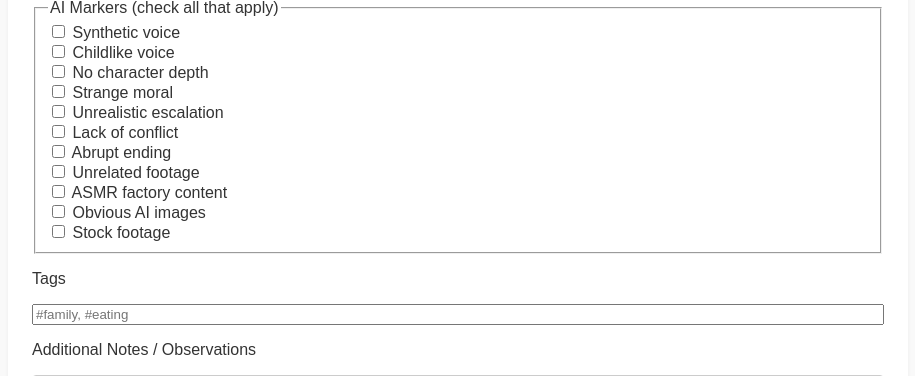
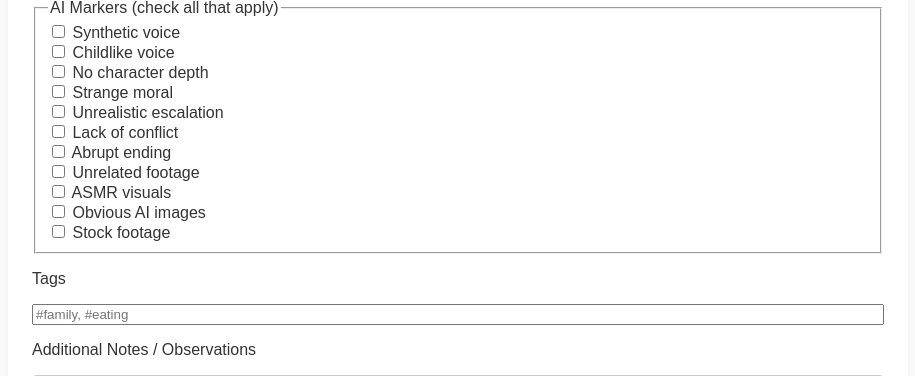
Before and after one commit to AI-STORIES-ERC/youtube-narratology, a Flask app: template templates/note.html in a window 1280 px wide. Shown: the part 1272-1648 px from the top of the page, without its empty margins (182-1097 px from the left). Run offline with Flask 3, Linux system fonts and the light colour scheme; the template is opened without the code that fills it, so the values that code supplies are empty; some libraries are stand-ins or nearby versions.

Commit message:
Change ASMR factory images to ASMR visuals

```diff
--- a/templates/note.html
+++ b/templates/note.html
@@ -148,7 +148,7 @@
              <div><input type="checkbox" id="marker_unrealistic_escalation" name="ai_markers" value="Unrealistic escalation"> <label for="marker_unrealistic_escalation">Lack of conflict</label></div>
             <div><input type="checkbox" id="marker_abrupt_ending" name="ai_markers" value="Abrupt ending"> <label for="marker_abrupt_ending">Abrupt ending</label></div>
             <div><input type="checkbox" id="marker_unrelated_footage" name="ai_markers" value="Unrelated footage"> <label for="marker_unrelated_footage">Unrelated footage</label></div>
-            <div><input type="checkbox" id="marker_asmr" name="ai_markers" value="ASMR visuals"> <label for="marker_asmr_factory">ASMR factory content</label></div>
+            <div><input type="checkbox" id="marker_asmr" name="ai_markers" value="ASMR visuals"> <label for="marker_asmr_factory">ASMR visuals</label></div>
             <div><input type="checkbox" id="marker_ai_images" name="ai_markers" value="Obvious AI images"> <label for="marker_ai_images">Obvious AI images</label></div>
             <div><input type="checkbox" id="marker_stock_footage" name="ai_markers" value="Stock footage"> <label for="marker_stock_footage">Stock footage</label></div>
         </fieldset>
```
